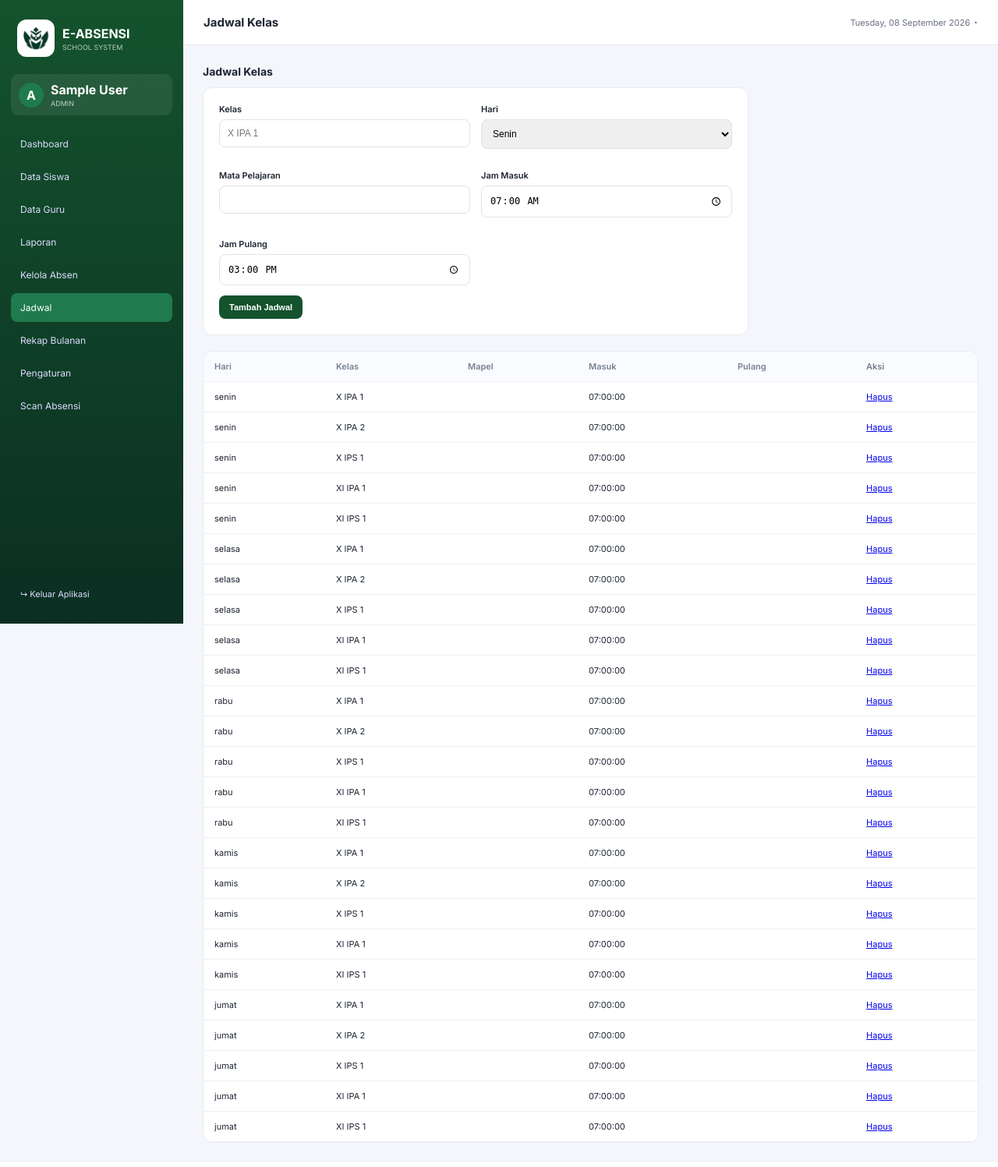
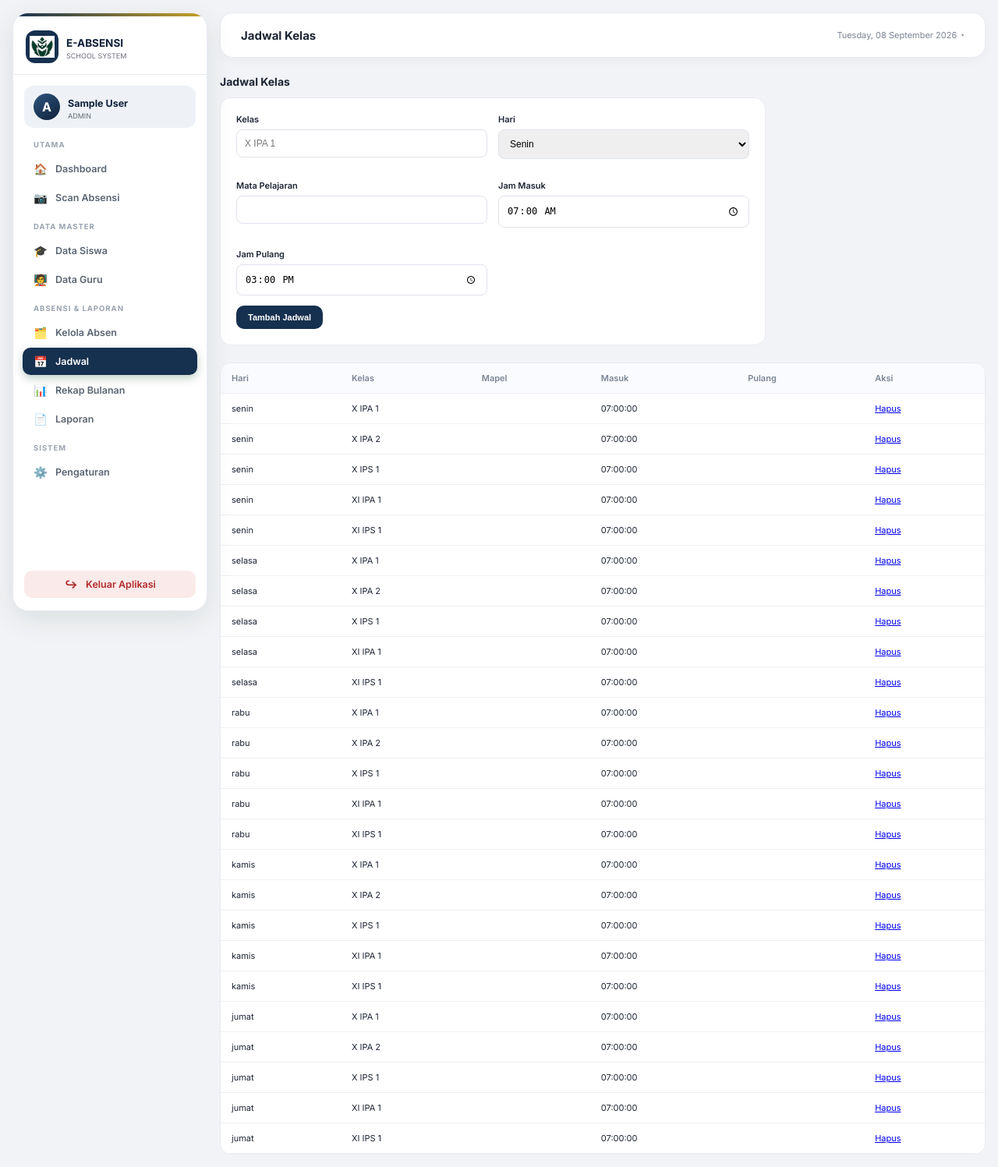
Before and after one commit to adnan123432/projek_absen, a PHP site: page /absensi_qr/jadwal.php in a window 1280 px wide. Shown: the whole page at 78% size. Before the commit the page ends 1466 px from the top, so only its background shows below. Run offline with PHP 8.4, Linux system fonts and the light colour scheme; the visitor is signed in with stand-in values (Sample User, id 1); data comes from the database, SQL or seed files in the repository; data that the repository does not hold is empty.

Commit message:
absensi baru

```diff
--- a/absensi_sekolah_lama/assets/style.css
+++ b/absensi_sekolah_lama/assets/style.css
@@ -1,3 +1,22 @@
+/* =========================================
+   VARIABEL WARNA & TEMA — NAVY & EMAS
+========================================= */
+:root {
+    --green-900: #0b1526;
+    --green-800: #10203a;
+    --green-700: #16304f;
+    --green-600: #1f4368;
+    --green-500: #2c567f;
+    --green-100: #eef2f7;
+    --gold: #c9a227;
+    --gold-100: #faf3df;
+    --gold-700: #9c7a17;
+    --ink: #1d2433;
+    --muted: #7c8494;
+    --border: #e9ebf2;
+    --bg: #f2f3f6;
+}
+
 /*RESET & GLOBAL STYLES*/
 * {
     box-sizing: border-box;
@@ -5,50 +24,58 @@
 body {
     margin: 0;
     font-family: 'Inter', Arial, sans-serif;
-    background: #f4f6fb;
-    color: #1d2433;
+    background: var(--bg);
+    color: var(--ink);
 }
 .app {
     display: flex;
     min-height: 100vh;
 }
 
-/*SIDEBAR COMPONENT*/
+/* =========================================
+   SIDEBAR — KONSEP BARU: FLOATING CARD
+========================================= */
 .sidebar {
-    width: 235px;
-    background: linear-gradient(180deg, #14532d, #0b2e22);
-    color: #fff;
+    width: 250px;
+    background: #ffffff;
+    color: var(--ink);
     position: fixed;
-    inset: 0 auto 0 0;
-    padding: 20px 14px;
+    inset: 16px auto 16px 16px;
+    border-radius: 20px;
+    padding: 0;
     display: flex;
     flex-direction: column;
     z-index: 5;
+    box-shadow: 0 10px 35px rgba(11, 46, 34, 0.10);
+    overflow: hidden;
+    border: 1px solid var(--border);
 }
+
+/* Aksen garis emas di puncak sidebar */
+.sidebar::before {
+    content: "";
+    display: block;
+    height: 4px;
+    width: 100%;
+    background: linear-gradient(90deg, var(--green-700), var(--gold));
+    flex-shrink: 0;
+}
+
 .brand {
     display: flex;
     align-items: center;
     gap: 10px;
-    padding: 5px 8px 22px;
+    padding: 18px 16px 14px;
+    border-bottom: 1px solid var(--border);
 }
 .brand-icon {
-    width: 34px;
-    height: 34px;
-    border-radius: 9px;
-    background: #fff;
-    color: #14532d;
-    display: grid;
-    place-items: center;
-    font-weight: 800;
-}
-.brand-icon {
-    width: 48px;
-    height: 48px;
+    width: 42px;
+    height: 42px;
     display: flex;
     align-items: center;
     justify-content: center;
     border-radius: 12px;
-    background: #ffffff;
+    background: var(--green-700);
     overflow: hidden;
     flex-shrink: 0;
 }
@@ -58,74 +85,121 @@ body {
     object-fit: contain;
     padding: 5px;
 }
-
+.brand b {
+    font-size: 13.5px;
+    color: var(--green-800);
+}
 .brand small,
 .profile small {
     display: block;
     font-size: 9px;
-    opacity: 0.7;
+    opacity: 0.65;
     margin-top: 2px;
 }
+
 .profile {
-    background: rgba(255, 255, 255, 0.08);
-    border-radius: 10px;
-    padding: 10px;
+    background: var(--green-100);
+    border-radius: 12px;
+    padding: 10px 12px;
     display: flex;
     align-items: center;
-    gap: 9px;
-    margin-bottom: 18px;
+    gap: 10px;
+    margin: 14px 14px 6px;
 }
 .avatar {
-    width: 32px;
-    height: 32px;
+    width: 34px;
+    height: 34px;
     border-radius: 50%;
-    background: #1f7a4d;
+    background: linear-gradient(145deg, var(--green-500), var(--green-800));
+    color: #fff;
     display: grid;
     place-items: center;
     font-weight: 700;
+    flex-shrink: 0;
 }
+.profile b {
+    font-size: 12.5px;
+    color: var(--green-800);
+}
+
 .sidebar nav {
+    display: flex;
+    flex-direction: column;
+    gap: 14px;
+    padding: 10px 12px 6px;
+    flex: 1;
+    overflow-y: auto;
+}
+.nav-group {
     display: grid;
-    gap: 5px;
+    gap: 2px;
+}
+.nav-group-title {
+    margin: 0 0 6px 14px;
+    font-size: 9.5px;
+    font-weight: 700;
+    letter-spacing: 1px;
+    text-transform: uppercase;
+    color: #9aa4b2;
+}
+.nav-icon {
+    font-size: 14px;
+    width: 18px;
+    text-align: center;
+    flex-shrink: 0;
 }
 .sidebar nav a,
 .logout {
-    color: #dcdcff;
+    color: #5a6472;
     text-decoration: none;
-    padding: 11px 12px;
-    border-radius: 8px;
-    font-size: 12px;
+    padding: 9px 14px;
+    border-radius: 10px;
+    font-size: 12.5px;
+    font-weight: 600;
     display: flex;
-    gap: 12px;
+    gap: 10px;
     align-items: center;
+    transition: background 0.15s ease, color 0.15s ease;
 }
 .sidebar nav a.active {
-    background: #1f7a4d;
+    background: var(--green-700);
     color: #ffffff;
+    box-shadow: 0 4px 12px rgba(20, 83, 45, 0.28);
 }
-
-.sidebar nav a:hover{
-    background: #1a6b43;
+.sidebar nav a:hover {
+    background: var(--green-100);
+    color: var(--green-800);
+}
+.sidebar nav a.active:hover {
+    background: var(--green-700);
     color: #ffffff;
 }
 .logout {
-    margin-top: auto;
-    font-size: 11px;
+    margin: 4px 14px 16px;
+    color: #b12828;
+    background: #fbeaea;
+    justify-content: center;
+}
+.logout:hover {
+    background: #f6d9d9;
 }
 
 /* MAIN LAYOUT & TOPBAR*/
 .main {
-    margin-left: 235px;
+    margin-left: 282px;
     flex: 1;
+    padding: 16px 16px 16px 0;
 }
 .topbar {
     height: 58px;
     background: #ffffff;
-    border-bottom: 1px solid #e7e9ef;
+    border-radius: 16px;
+    border: 1px solid var(--border);
     display: flex;
     justify-content: space-between;
     align-items: center;
     padding: 0 26px;
+    box-shadow: 0 4px 16px rgba(32, 37, 61, 0.03);
 }
 .page-title {
     font-weight: 700;
@@ -133,10 +207,10 @@ body {
 }
 .today {
     font-size: 11px;
-    color: #687083;
+    color: var(--muted);
 }
 .content {
-    padding: 25px;
+    padding: 22px 0 0;
     max-width: 1400px;
     margin: auto;
 }
@@ -186,17 +260,17 @@ body {
 .stat-icon {
     width: 42px;
     height: 42px;
-    border-radius: 10px;
-    background: #eeeaff;
-    color: #5b43e9;
+    border-radius: 12px;
+    background: var(--green-100);
+    color: var(--green-700);
     display: grid;
     place-items: center;
-    font-size: 25px;
+    font-size: 22px;
 }
 
 /* SECTIONS & BUTTONS*/
 .section {
-    margin-top: 20px;
+    margin-top: 22px;
 }
 .section-head {
     display: flex;
@@ -211,17 +285,18 @@ body {
 .btn {
     display: inline-block;
     border: 0;
-    border-radius: 8px;
-    padding: 9px 13px;
+    border-radius: 10px;
+    padding: 9px 15px;
     font-size: 11px;
     font-weight: 600;
     text-decoration: none;
     cursor: pointer;
-    background: #14532d;
+    background: var(--green-700);
     color: #ffffff;
+    transition: background 0.15s ease;
 }
 .btn:hover {
-    background: #0d3b21;
+    background: var(--green-800);
 }
 .btn.secondary {
     background: #eef0f6;
@@ -239,8 +314,8 @@ body {
 .table-wrap {
     overflow: auto;
     background: #ffffff;
-    border: 1px solid #e9ebf2;
-    border-radius: 12px;
+    border: 1px solid var(--border);
+    border-radius: 14px;
 }
 .table {
     width: 100%;
@@ -254,7 +329,7 @@ body {
     text-align: left;
 }
 .table th {
-    color: #788093;
+    color: var(--muted);
     background: #fafbfe;
     font-weight: 600;
 }
@@ -285,8 +360,8 @@ body {
 .form-card {
     max-width: 700px;
     background: #ffffff;
-    border: 1px solid #e9ebf2;
-    border-radius: 12px;
+    border: 1px solid var(--border);
+    border-radius: 14px;
     padding: 20px;
 }
 .grid2 {
--- a/absensi_sekolah_lama/partials/header.php
+++ b/absensi_sekolah_lama/partials/header.php
@@ -1,6 +1,11 @@
 <?php
 require_once __DIR__ . '/../config/auth.php';
 require_login();
+
+$current = basename($_SERVER['PHP_SELF']);
+function nav_active($file, $current) {
+    return $file === $current ? 'active' : '';
+}
 ?>
 <!doctype html>
 <html lang="id">
@@ -35,18 +40,63 @@ require_login();
         </div>
 
         <nav>
-            <a href="index.php" class="<?= basename($_SERVER['PHP_SELF']) === 'index.php' ? 'active' : '' ?>"> <span>Dashboard</span></a>
-            <a href="siswa.php" class="<?= basename($_SERVER['PHP_SELF']) === 'siswa.php' ? 'active' : '' ?>"> <span>Data Siswa</span></a>
-            <a href="guru.php" class="<?= basename($_SERVER['PHP_SELF']) === 'guru.php' ? 'active' : '' ?>"> <span>Data Guru</span></a>
-            <a href="laporan.php" class="<?= basename($_SERVER['PHP_SELF']) === 'laporan.php' ? 'active' : '' ?>"> <span>Laporan</span></a>
-            <a href="absensi.php" class="<?= basename($_SERVER['PHP_SELF']) === 'absensi.php' ? 'active' : '' ?>"> <span>Kelola Absen</span></a>
-            <a href="jadwal.php" class="<?= basename($_SERVER['PHP_SELF']) === 'jadwal.php' ? 'active' : '' ?>"> <span>Jadwal</span></a>
-            <a href="rekap_bulanan.php" class="<?= basename($_SERVER['PHP_SELF']) === 'rekap_bulanan.php' ? 'active' : '' ?>"> <span>Rekap Bulanan</span></a>
-            <a href="pengaturan.php" class="<?= basename($_SERVER['PHP_SELF']) === 'pengaturan.php' ? 'active' : '' ?>"> <span>Pengaturan</span></a>
-            <a href="scan.php" class="<?= basename($_SERVER['PHP_SELF']) === 'scan.php' ? 'active' : '' ?>"> <span>Scan Absensi</span></a>
+            <div class="nav-group">
+                <p class="nav-group-title">Utama</p>
+                <a href="index.php" class="<?= nav_active('index.php', $current) ?>">
+                    <span class="nav-icon">🏠</span>
+                    <span>Dashboard</span>
+                </a>
+                <a href="scan.php" class="<?= nav_active('scan.php', $current) ?>">
+                    <span class="nav-icon">📷</span>
+                    <span>Scan Absensi</span>
+                </a>
+            </div>
+
+            <div class="nav-group">
+                <p class="nav-group-title">Data Master</p>
+                <a href="siswa.php" class="<?= nav_active('siswa.php', $current) ?>">
+                    <span class="nav-icon">🎓</span>
+                    <span>Data Siswa</span>
+                </a>
+                <a href="guru.php" class="<?= nav_active('guru.php', $current) ?>">
+                    <span class="nav-icon">🧑‍🏫</span>
+                    <span>Data Guru</span>
+                </a>
+            </div>
+
+            <div class="nav-group">
+                <p class="nav-group-title">Absensi &amp; Laporan</p>
+                <a href="absensi.php" class="<?= nav_active('absensi.php', $current) ?>">
+                    <span class="nav-icon">🗂️</span>
+                    <span>Kelola Absen</span>
+                </a>
+                <a href="jadwal.php" class="<?= nav_active('jadwal.php', $current) ?>">
+                    <span class="nav-icon">📅</span>
+                    <span>Jadwal</span>
+                </a>
+                <a href="rekap_bulanan.php" class="<?= nav_active('rekap_bulanan.php', $current) ?>">
+                    <span class="nav-icon">📊</span>
+                    <span>Rekap Bulanan</span>
+                </a>
+                <a href="laporan.php" class="<?= nav_active('laporan.php', $current) ?>">
+                    <span class="nav-icon">📄</span>
+                    <span>Laporan</span>
+                </a>
+            </div>
+
+            <div class="nav-group">
+                <p class="nav-group-title">Sistem</p>
+                <a href="pengaturan.php" class="<?= nav_active('pengaturan.php', $current) ?>">
+                    <span class="nav-icon">⚙️</span>
+                    <span>Pengaturan</span>
+                </a>
+            </div>
         </nav>
 
-        <a class="logout" href="logout.php">↪ Keluar Aplikasi</a>
+        <a class="logout" href="logout.php">
+            <span class="nav-icon">↪</span>
+            <span>Keluar Aplikasi</span>
+        </a>
     </aside>
 
     <main class="main">
```
Also changed, not shown: other parts of absensi_sekolah_lama/assets/style.css (+38 -28 lines).
